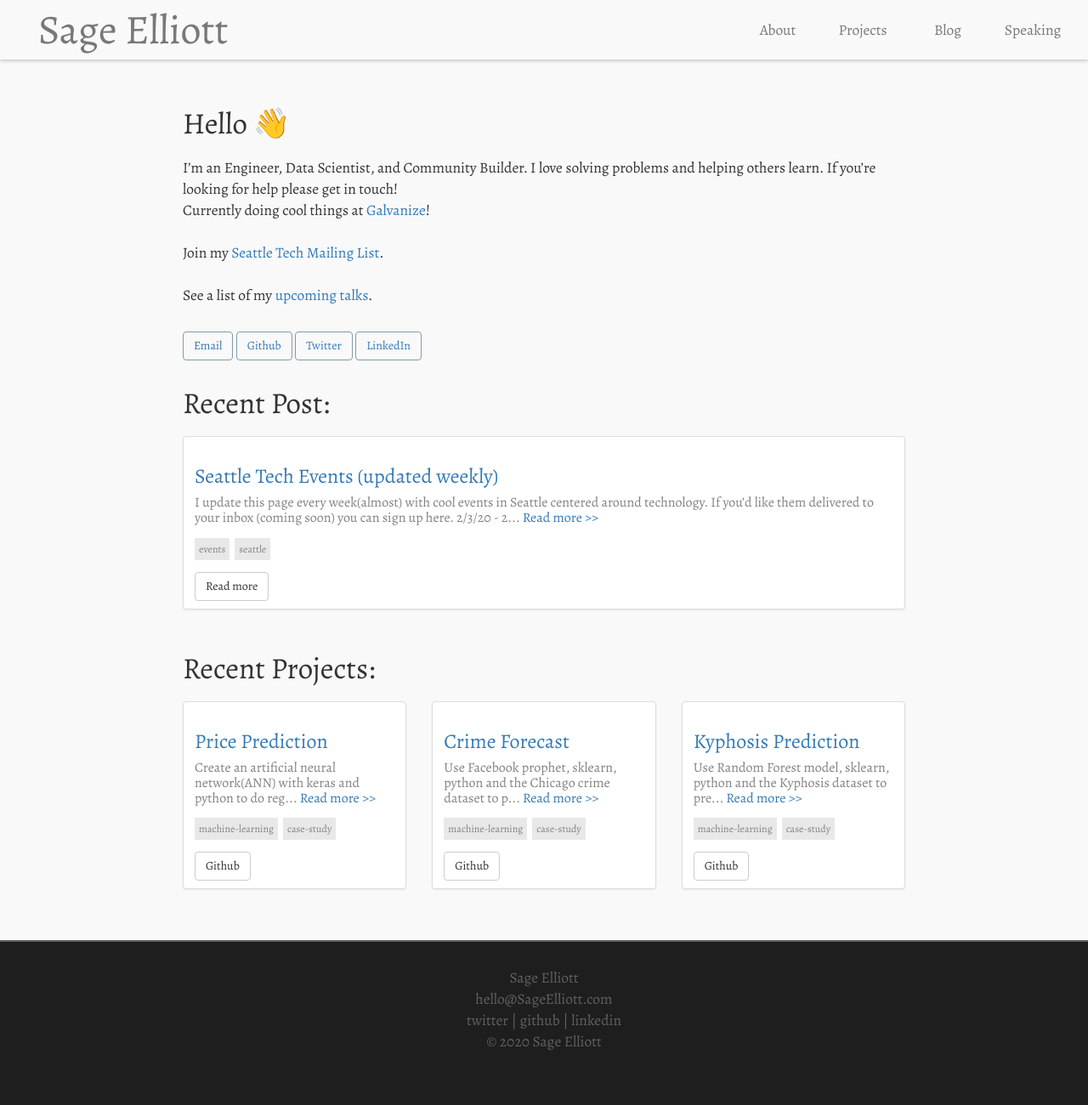
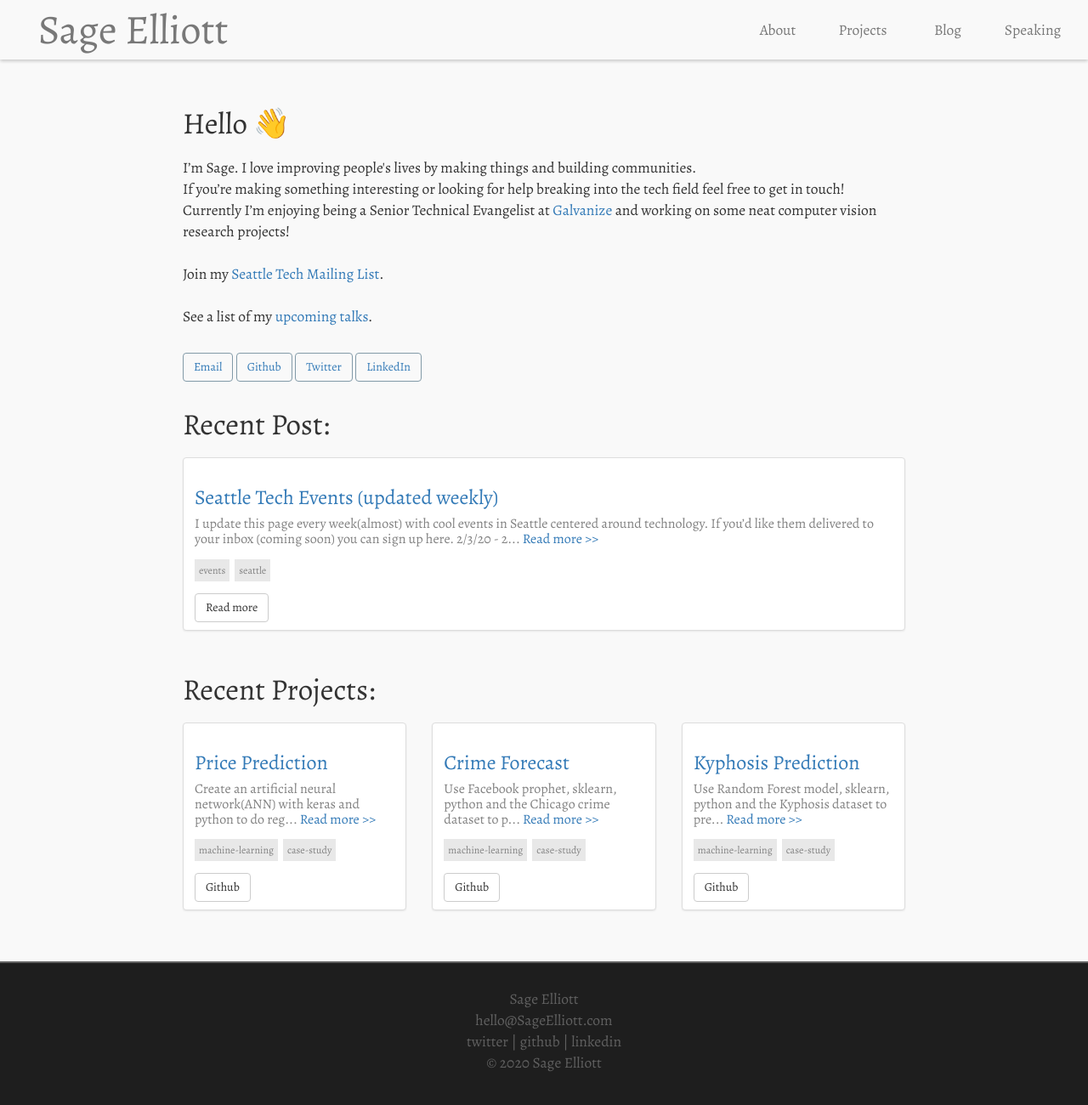
Before and after one commit to sagecodes/sage-blog, a Jekyll site: the page built from index.html, in a window 1280 px wide. Shown: the top 1300 px of the page at 85% size. Built offline with Jekyll 4.4.1, drawn with Linux system fonts in a browser that asks for light colours; nearby versions of some CDN libraries; some web fonts are replaced.

Commit message:
update: redo bio on home page

```diff
--- a/index.html
+++ b/index.html
@@ -11,10 +11,9 @@ layout: default
                       <!-- <p class="intro"> -->
                           <!-- <span class="dropcap">H</span>ello world!  -->
                           <h1>Hello 👋</h1>
-                          I’m an Engineer, Data Scientist, and Community Builder.
-                          I love solving problems and helping others learn.
-                          If you’re looking for help please get in touch!<br>
-                          Currently doing cool things at <a href="https://www.galvanize.com" title="data science coding bootcamp" >Galvanize</a>!
+                          I’m Sage. I love improving people's lives by making things and building communities.
+                          <br>If you’re making something interesting or looking for help breaking into the tech field feel free to get in touch!
+                          <br>Currently I’m enjoying being a Senior Technical Evangelist at <a href="https://www.galvanize.com" title="data science coding bootcamp" >Galvanize</a> and working on some neat computer vision research projects!
                           <br><br>
                           Join my <a href="https://mailchi.mp/32d244a64668/techseattle">Seattle Tech Mailing List</a>.
                           <br><br>
```
